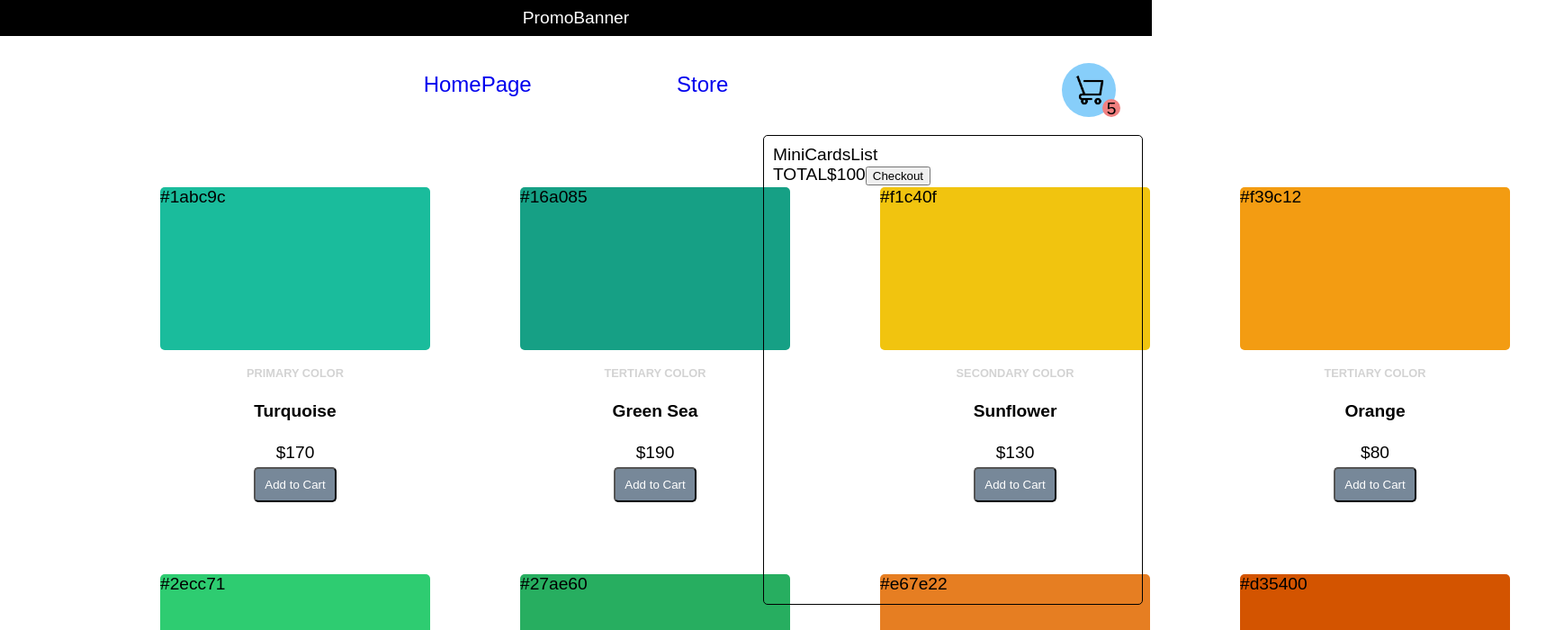
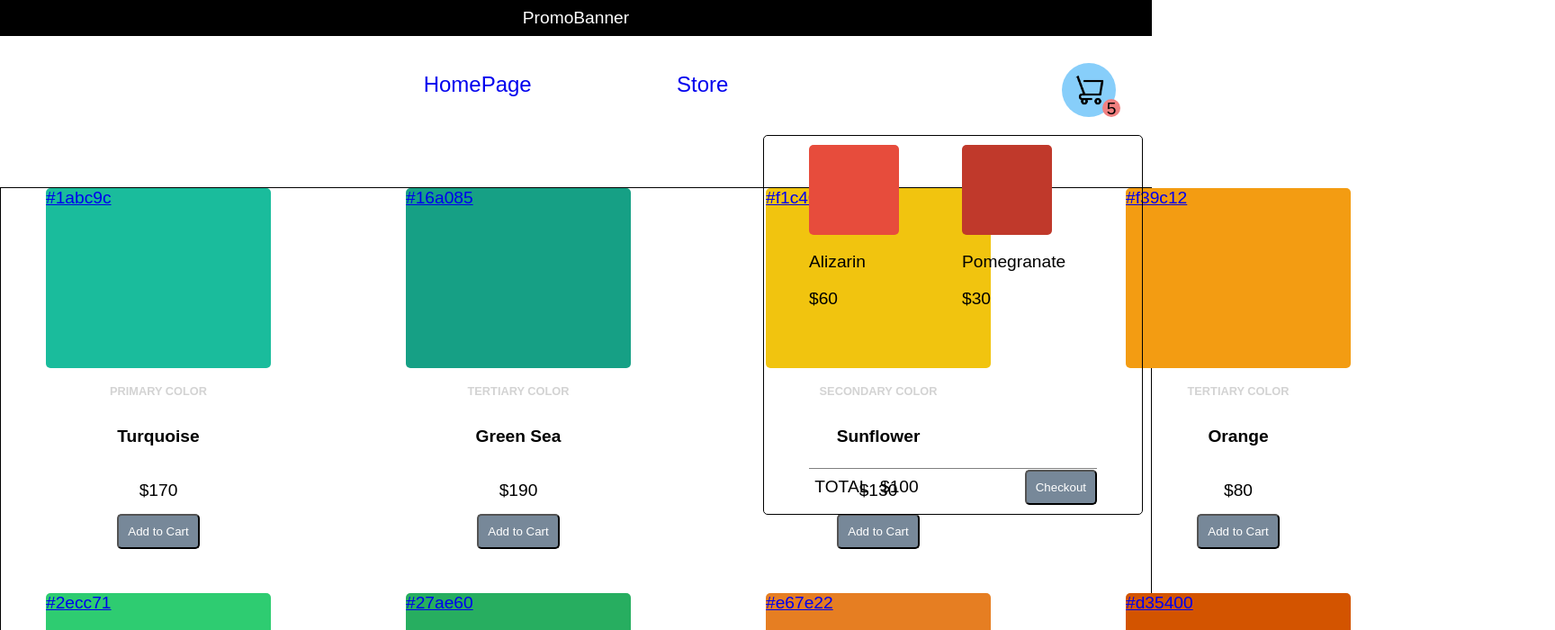
Before and after one commit to bmuday/stripe-client, a React (Create React App) app: page /store in a window 1280 px wide. Shown: the top 700 px of the page at 90% size, 1728 px wide, since content can reach past the window. Built offline with nearby package versions, Linux system fonts and the light colour scheme.

Commit message:
wip store and checkout cart

```diff
--- a/src/App.js
+++ b/src/App.js
@@ -3,6 +3,7 @@ import Layout from "./components/Layout";
 import Home from "./pages/Home";
 import Store from "./pages/Store";
 import history from "./history";
+import CardDetails from "./pages/CardDetails";
 
 const App = () => {
   return (
@@ -11,6 +12,7 @@ const App = () => {
         <Route path="/" element={<Layout />}>
           <Route index element={<Home />} />
           <Route path="store" element={<Store />} />
+          <Route path="/card-details/:id" element={<CardDetails />} />
         </Route>
       </Routes>
     </Router>
--- a/src/components/Card.jsx
+++ b/src/components/Card.jsx
@@ -1,15 +1,20 @@
 import Preview from "./Preview";
-
-const Card = ({ product }) => {
-  const { name, category, price, value } = product;
-  const handleClick = () => {};
-  return (
+const Card = ({ product, mini }) => {
+  const { name, category, price } = product;
+  const addToCart = () => {};
+  return mini ? (
+    <div>
+      <Preview product={product} mini />
+      <p className="mini__card__name">{name}</p>
+      <p className="mini__card__price">${price}</p>
+    </div>
+  ) : (
     <div className="card__container">
-      <Preview value={value} />
+      <Preview product={product} />
       <p className="card__category">{category}</p>
       <p className="card__name">{name}</p>
       <p className="card__price">${price}</p>
-      <button className="card__button" onClick={handleClick}>
+      <button className="card__button" onClick={addToCart}>
         Add to Cart
       </button>
     </div>
--- a/src/components/CheckoutCart.jsx
+++ b/src/components/CheckoutCart.jsx
@@ -1,4 +1,3 @@
-import React from "react";
 import MiniCardsList from "./MiniCardsList";
 
 const CheckoutCart = ({ total }) => {
@@ -8,9 +7,13 @@ const CheckoutCart = ({ total }) => {
         <MiniCardsList />
       </div>
       <div className="checkout__cart__footer">
-        <span>TOTAL</span>
-        <span>${total}</span>
-        <button className="checkout__cart__button">Checkout</button>
+        <div className="checkout__cart__total">
+          <span>TOTAL</span>
+          <span>${total}</span>
+        </div>
+        <div className="checkout__cart__button__div">
+          <button className="checkout__cart__button">Checkout</button>
+        </div>
       </div>
     </div>
   );
--- a/src/components/MiniCardsList.jsx
+++ b/src/components/MiniCardsList.jsx
@@ -1,7 +1,30 @@
-import React from "react";
+import Card from "./Card";
 
 const MiniCardsList = () => {
-  return <div>MiniCardsList</div>;
+  const selectedProducts = [
+    {
+      id: 11,
+      name: "Alizarin",
+      category: "color",
+      price: 60,
+      value: "#e74c3c",
+    },
+    {
+      id: 12,
+      name: "Pomegranate",
+      category: "color",
+      price: 30,
+      value: "#c0392b",
+    },
+  ];
+  return (
+    <div className="mini__cardslist__container">
+      {selectedProducts &&
+        selectedProducts.map((product) => (
+          <Card key={product.id} product={product} mini={true} />
+        ))}
+    </div>
+  );
 };
 
 export default MiniCardsList;
--- a/src/components/Preview.jsx
+++ b/src/components/Preview.jsx
@@ -1,10 +1,18 @@
-import React from "react";
+import { Link } from "react-router-dom";
 
-const Preview = ({ value }) => {
-  return (
-    <div className="preview" style={{ backgroundColor: `${value}` }}>
-      {value}
-    </div>
+const Preview = ({ product, mini }) => {
+  const { id, value } = product;
+  return mini ? (
+    <div
+      className="mini__preview"
+      style={{ backgroundColor: `${value}` }}
+    ></div>
+  ) : (
+    <Link to={`/card-details/${id}`}>
+      <div className="preview" style={{ backgroundColor: `${value}` }}>
+        {value}
+      </div>
+    </Link>
   );
 };
 
--- a/src/index.css
+++ b/src/index.css
@@ -37,9 +37,12 @@ body {
 /* Store */
 
 .store__container {
+  border: 1px solid black;
   display: flex;
-  justify-content: center;
+  justify-content: flex-start;
 }
+
+/* Checkout */
 
 .checkout__icon {
   width: 40px;
@@ -67,26 +70,78 @@ body {
 
 .checkout__cart__container {
   width: 400px;
-  height: 500px;
+  height: 400px;
   position: fixed;
   top: 150px;
   right: 10px;
+  display: flex;
+  flex-direction: column;
+  align-items: center;
   padding: 10px;
   border: 1px solid black;
   border-radius: 5px;
   z-index: 1;
+  opacity: 1;
+}
+
+.checkout__cart__list {
+  height: 90%;
+}
+
+.mini__preview {
+  width: 100px;
+  height: 100px;
+  border-radius: 5px;
+  cursor: pointer;
+}
+
+.checkout__cart__footer {
+  border-top: 1px solid grey;
+  width: 80%;
+  height: 10%;
+  display: flex;
+  justify-content: space-around;
+  align-items: center;
+}
+
+.checkout__cart__total {
+  width: 40%;
+  display: flex;
+  justify-content: space-around;
+}
+
+.checkout__cart__button__div {
+  width: 60%;
+  display: flex;
+  justify-content: flex-end;
+}
+
+.checkout__cart__button {
+  padding: 10px;
+  border-radius: 5px;
+  background-color: lightslategrey;
+  color: #fff;
+  cursor: pointer;
+}
+
+.mini__cardslist__container {
+  display: grid;
+  grid-template-columns: 150px 150px;
+  column-gap: 20px;
+  row-gap: 10px;
 }
 
 /* Cards */
 
 .cardslist__container {
-  width: 80%;
   display: grid;
-  grid-template-columns: 400px 400px 400px 400px;
-  row-gap: 80px;
+  grid-template-columns: 350px 350px 350px 350px;
+  column-gap: 50px;
+  row-gap: 50px;
 }
 .card__container {
-  height: 350px;
+  padding: 0;
+  height: 400px;
   display: flex;
   flex-direction: column;
   justify-content: flex-start;
@@ -94,25 +149,28 @@ body {
 }
 
 .preview {
-  width: 300px;
+  width: 250px;
   height: 200px;
   border-radius: 5px;
   margin-bottom: 5px;
+  cursor: pointer;
+}
+
+.preview:hover {
+  transform: scale(1.1);
 }
 
 .card__category {
-  margin-bottom: 5px;
   font-size: 0.8rem;
   font-weight: bold;
   color: lightgray;
   text-transform: uppercase;
 }
 .card__name {
-  margin-bottom: 5px;
   font-weight: bold;
 }
 .card__price {
-  margin-bottom: 5px;
+  margin-bottom: 15px;
 }
 .card__button {
   padding: 10px;
--- /dev/null
+++ b/src/pages/CardDetails.jsx
@@ -0,0 +1,13 @@
+import { useParams, Link } from "react-router-dom";
+
+const CardDetails = () => {
+  const { id } = useParams();
+  return (
+    <div>
+      <div>CardDetails {id}</div>
+      <Link to="/store">Back To Products</Link>
+    </div>
+  );
+};
+
+export default CardDetails;
```
Also changed, not shown: src/components/MiniCard.jsx (deleted, +0 -7 lines).
